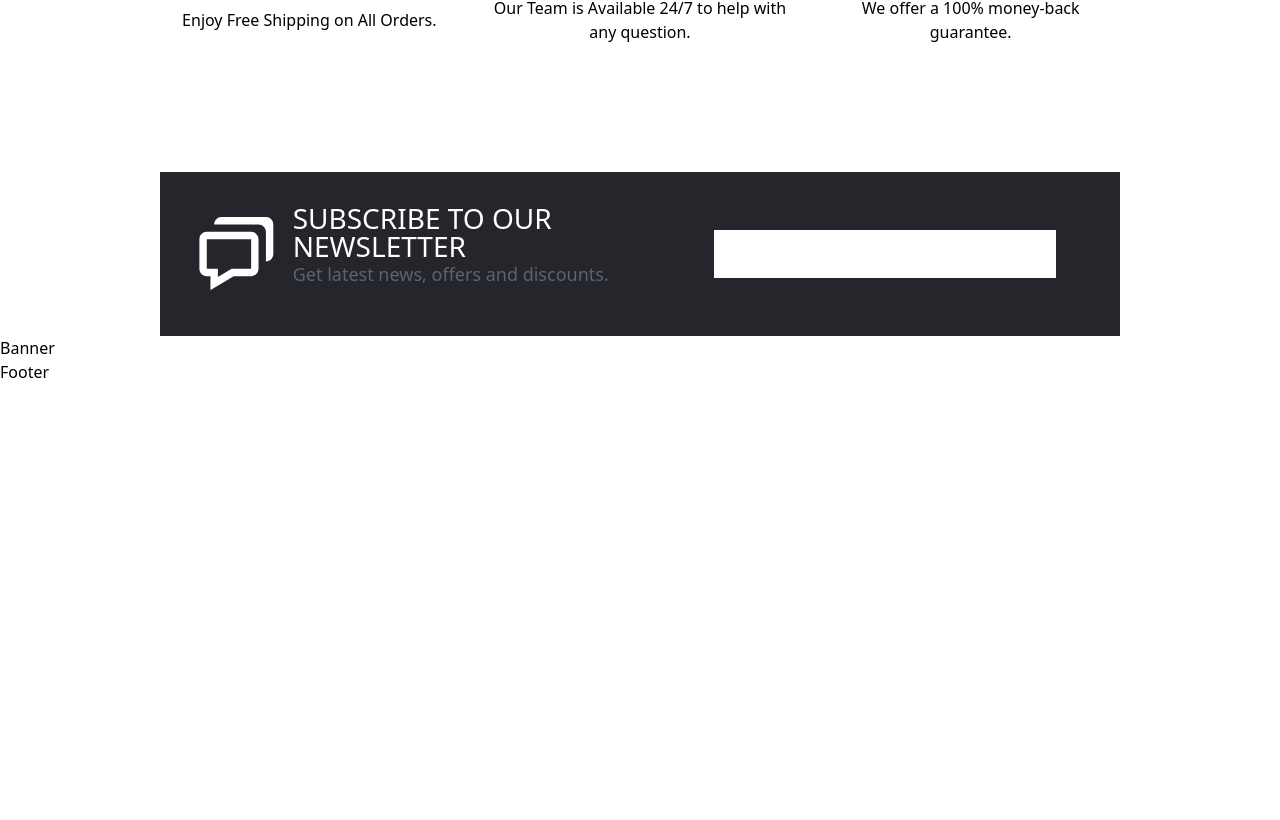
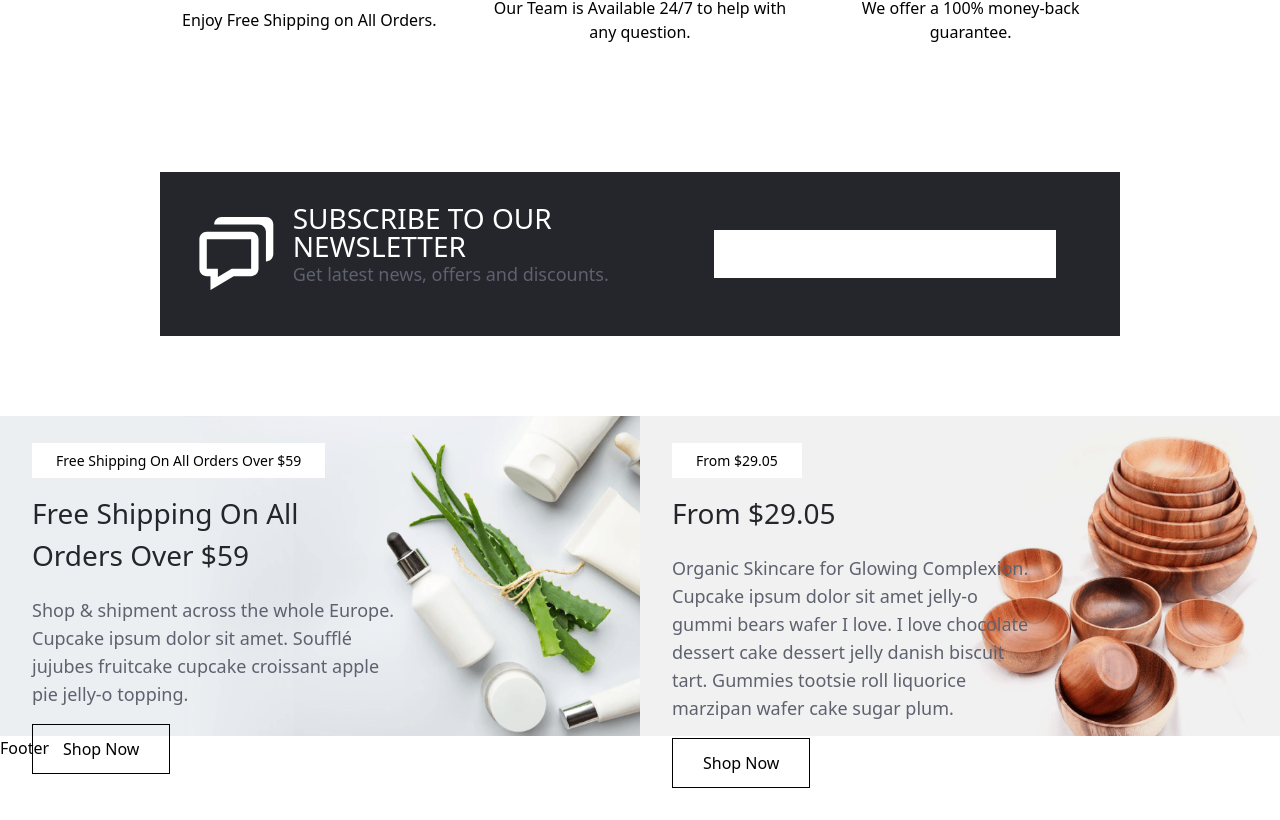
Before and after one commit to gabriellamsa/ecommerce-website, a React (Vite) app: page / in a window 1280 px wide. Shown: the part 2994-3814 px from the top of the page. Before the commit the page ends 3378 px from the top, so only its background shows below. Built offline with nearby package versions, Linux system fonts and the light colour scheme.

Commit message:
feat: implement dynamic Banner component with promotionalInfo

```diff
--- a/src/assets/data/data.js
+++ b/src/assets/data/data.js
@@ -229,7 +229,7 @@ export const promotionalInfo = [
   {
     id: 1,
     title: "Free Shipping On All Orders Over $59",
-    description: "Shop & shipment across the whole Europe. Cupcake ipsum dolor sit amet. Soufflé jujubes fruitcake cupcake croissant apple pie jelly-o topping. Apple pie sesame snaps liquorice jelly jujubes. Pudding caramels chocolate cake chocolate bar cupcake biscuit liquorice jelly-o.",
+    description: "Shop & shipment across the whole Europe. Cupcake ipsum dolor sit amet. Soufflé jujubes fruitcake cupcake croissant apple pie jelly-o topping.",
     image: "../images/promotional/prom1.png",
   },
   {
--- a/src/components/product/Banner.jsx
+++ b/src/components/product/Banner.jsx
@@ -1,3 +1,32 @@
+import { promotionalInfo } from "../../assets/data/data";
+import { BodyOne, Title } from "../common/CustomComponents";
+
 export const Banner = () => {
-  return <div>Banner</div>;
+  return (
+    <>
+      <section className="flex flex-col lg:flex-row items-center justify-between pt-20">
+        {promotionalInfo.map((info) => (
+          <>
+            <div className="box relative w-full" key={info.id}>
+              <div className="w-full h-[40vh]">
+                <img
+                  src={info.image}
+                  className="w-full h-full object-cover"
+                  alt=""
+                />
+              </div>
+              <div className="absolute top-0 left-0 p-3 md:p-8 lg:w-2/3">
+                <span className="bg-white px-6 py-2 text-sm">{info.title}</span>
+                <Title level={3} className="my-5">
+                  {info.title}
+                </Title>
+                <BodyOne>{info.description}</BodyOne>
+                <button className="secondary-btn">Shop Now</button>
+              </div>
+            </div>
+          </>
+        ))}
+      </section>
+    </>
+  );
 };
```
